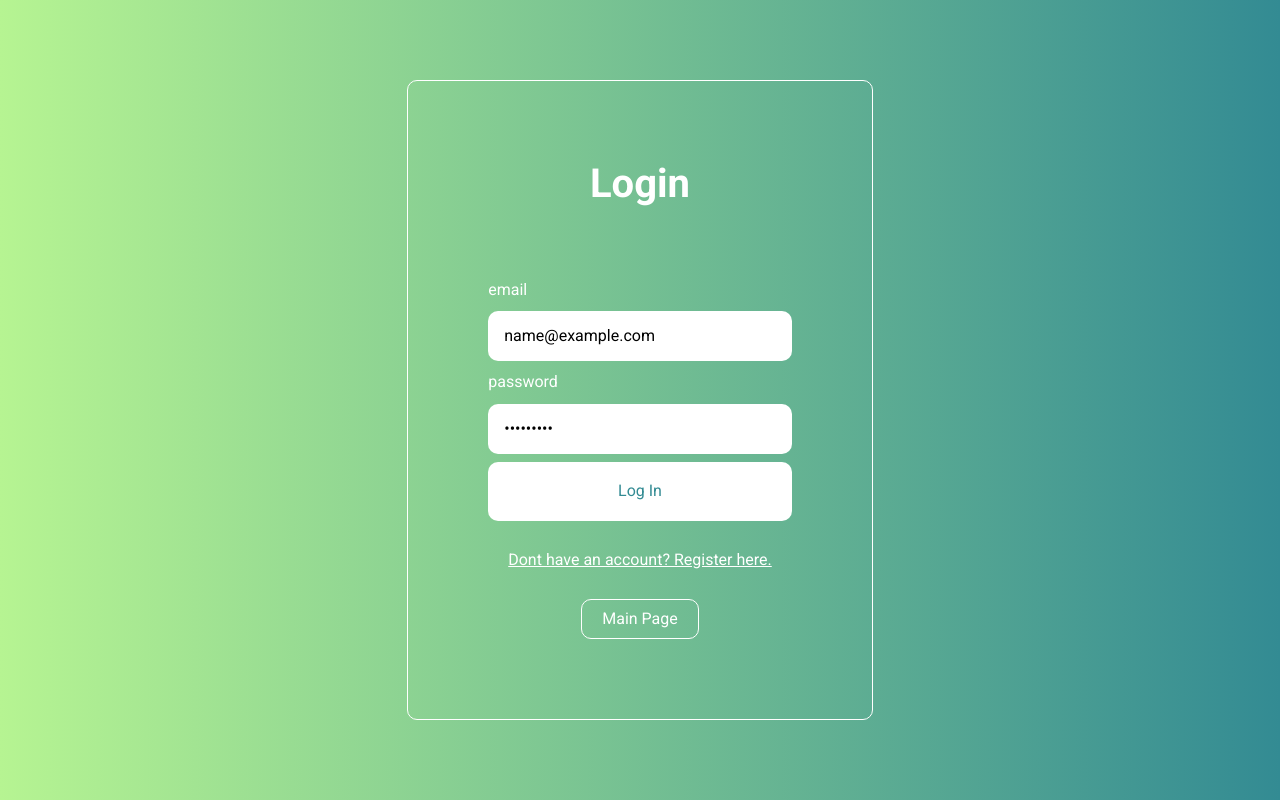
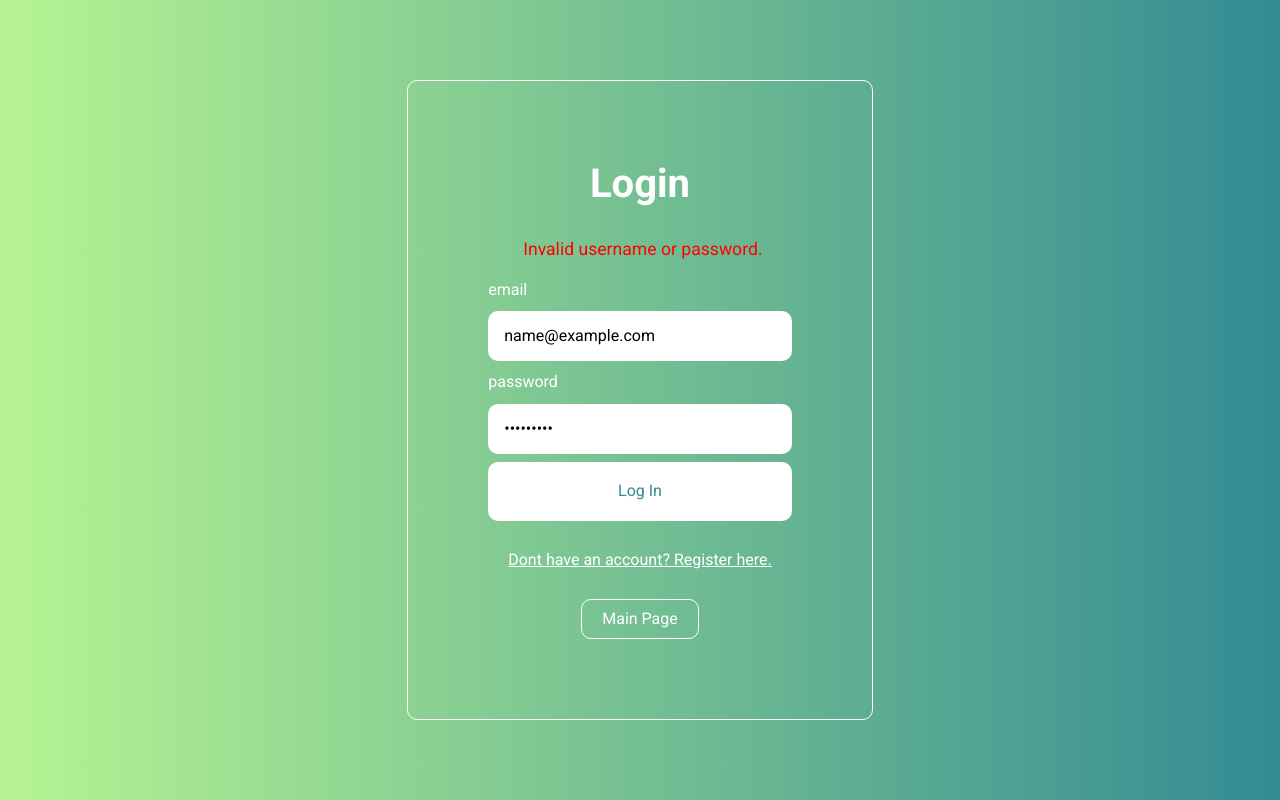
Before and after one commit to KenooG/Savings, a React (Vite) app: page /login in a window 1280 px wide. Both pictures are taken after typing "name@example.com", "Sample123" into the empty fields and a click on the button "Log In". Built offline with nearby package versions, Linux system fonts and the light colour scheme; no server answers.

Commit message:
gotowe logowanie i haslo ze stylowaniem

```diff
--- a/sites/Login.jsx
+++ b/sites/Login.jsx
@@ -1,25 +1,44 @@
 import React, { useState } from 'react';
 import axios from "axios";
 import {Navigate, useNavigate} from "react-router-dom";
+import ErrorLogin from "./components/errorlogin.jsx";
+
+
+
+
+
 
 const Login = () => {
   const [email, setEmail] = useState('');
   const [pass, setPass] = useState('');
   let navigate = useNavigate()
+    const [hasError, setHasError] = useState(false);
 
   const handleSubmit = async (e) => {
+
+      e.preventDefault();
+      try {
+          const response = await axios.post('http://localhost:8000/login', { email, pass });
+
+          if (response.status === 200) {
+              // Zapisz token w odpowiednim miejscu (np. w localStorage lub w stanie aplikacji)
+              localStorage.setItem('token', response.data.token);
+              localStorage.setItem('userId', response.data.userId);
+
+              navigate("/site"); // Przekieruj użytkownika do głównego panelu/dashboardu po pomyślnym zalogowaniu
+          }
+
+      } catch (error) {
+          setHasError(true);  // Ustaw flagę błędu, jeśli coś poszło nie tak
+      }
+  };
 
 
 
 
-      e.preventDefault()
-      console.log(email)
-
-
-  }
-
 
   return (
+      <>
       <div className={"auto-form-box"}>
       <div className={"auto-form-container"}>
           <h2 className={"h2-form"}>Login</h2>
@@ -42,6 +61,7 @@ const Login = () => {
         id={'password'}
         name={'password'}
       />
+        {hasError && <ErrorLogin>Jakis problem</ErrorLogin>}
       <button className={"link-btn-3"} type={"submit"}>Log In</button>
     </form>
           <a href={"/register"}>
@@ -52,6 +72,7 @@ const Login = () => {
           </a>
       </div>
       </div>
+      </>
   );
 };
 
--- /dev/null
+++ b/sites/components/errorlogin.jsx
@@ -0,0 +1,17 @@
+import React, {Component} from "react";
+
+
+const ErrorLogin = () => {
+
+
+    return(
+        <>
+            <p  className="errorLogin"> &nbsp;&nbsp;&nbsp;&nbsp;&nbsp;&nbsp;&nbsp;&nbsp;Invalid username or password.</p>
+
+        </>
+
+    )
+
+
+}
+export default ErrorLogin
--- a/src/Main.scss
+++ b/src/Main.scss
@@ -674,3 +674,15 @@ $accent: #b13535;
   color: red;
   transform: translateY(81px);
 }
+
+.errorLogin{
+  position: absolute;
+  margin-left: auto;
+  margin-right: auto;
+  font-family: 'Roboto', sans-serif;
+  font-size: 1.1rem;
+  color: red;
+  transform: translateY(-55px);
+
+
+}
```
Also changed, not shown: 1 other file (tests, documents, lock files or other folders).
